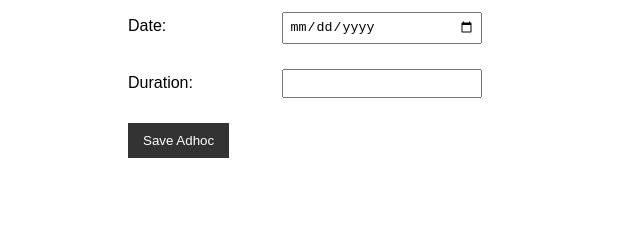
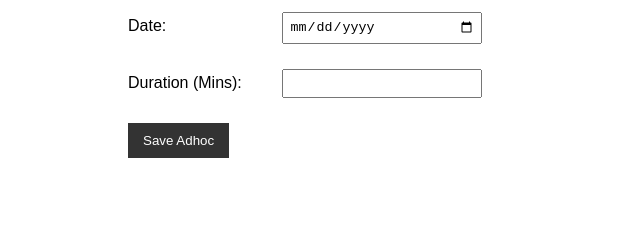
Before and after one commit to Krishna1997-coder/DRT-Adhoc, a plain HTML site: page new_adhoc.html in a window 1280 px wide. Shown: the part 272-512 px from the top of the page, 0-640 px from the left. Drawn offline with Linux system fonts and the light colour scheme.

Commit message:
Update new_adhoc.html

```diff
--- a/new_adhoc.html
+++ b/new_adhoc.html
@@ -51,7 +51,7 @@
                     <input type="date" id="date" name="date" required>
                 </div>
                 <div class="form-group">
-                    <label for="duration(Mins)">Duration:</label>
+                    <label for="duration">Duration (Mins):</label>
                     <input type="text" id="duration" name="duration" required>
                 </div>
                 <input type="submit" value="Save Adhoc">
```
